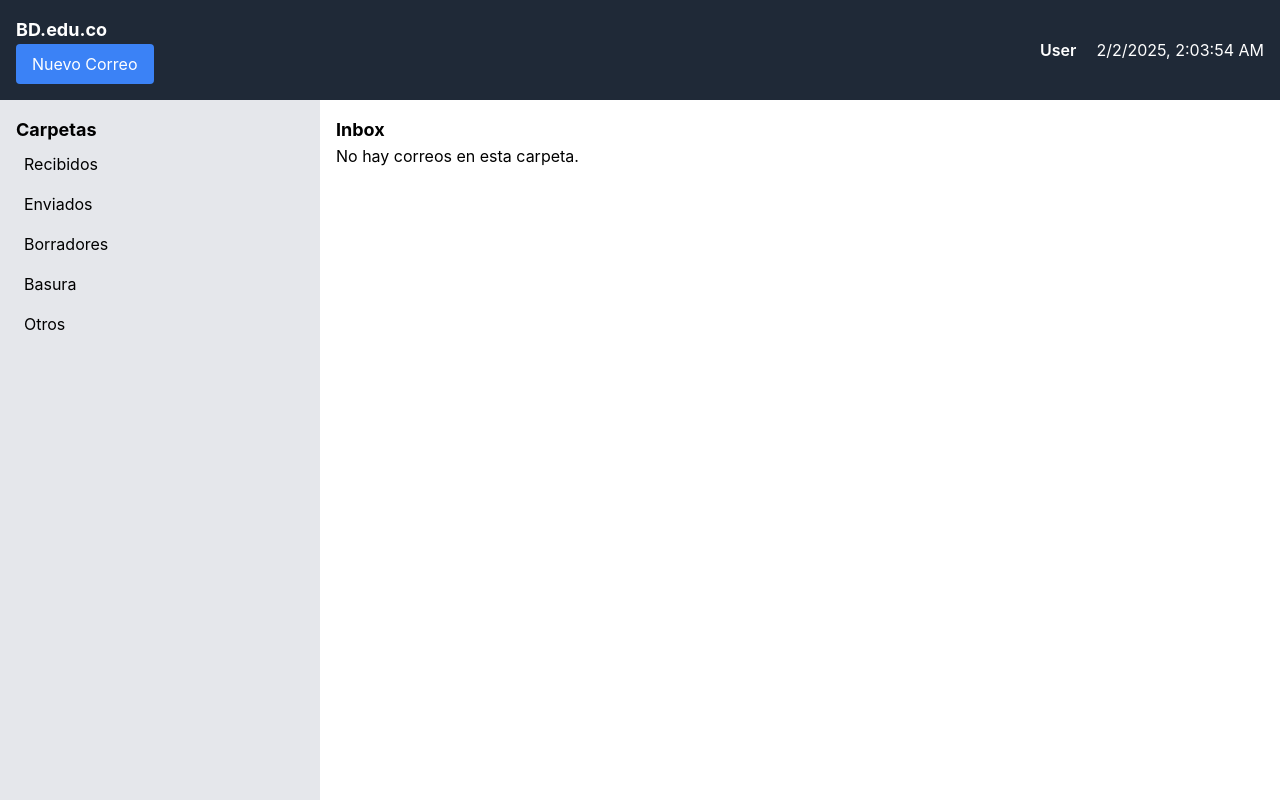
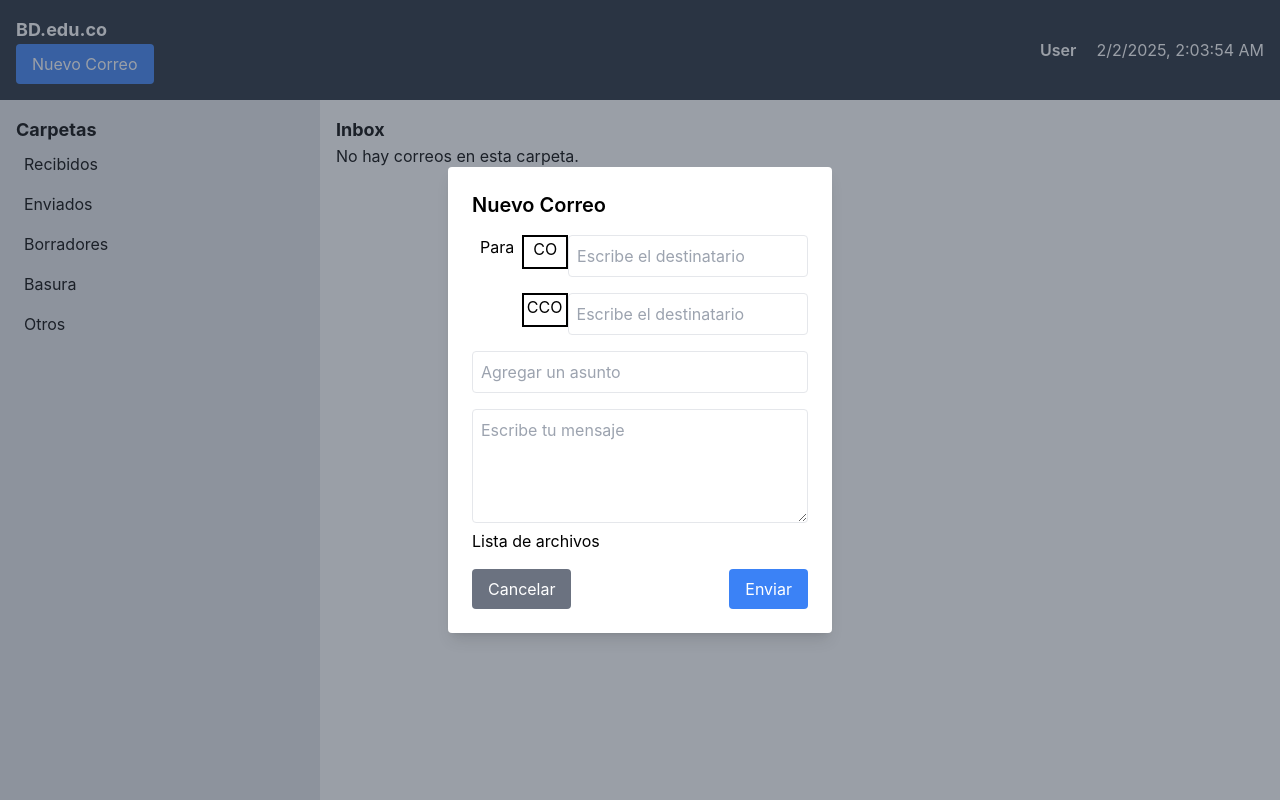
Before and after one commit to SantiagoCasallas/ModeloFrontend, a React (Create React App) app in the folder modelofrontend/: page /Inicio in a window 1280 px wide. Both pictures are taken after a click on the button "Nuevo Correo". Built offline with nearby package versions, Linux system fonts and the light colour scheme.

Commit message:
primera prueba

```diff
--- a/modelofrontend/src/Components/EmailItem.js
+++ b/modelofrontend/src/Components/EmailItem.js
@@ -8,7 +8,7 @@ function EmailItem({ email, setSelectedEmail }) {
             <p className="font-bold">{email.subject}</p>
             <p className="text-sm text-gray-600">From: {email.sender}</p>
         </div>
-        <div className="border border-5 border-red-300 p-2 cursor-pointer hover:bg-gray-100" onClick={() => setSelectedEmail(email)}>
+        <div className="border border-5 border-red-300 p-2 cursor-pointer hover:bg-gray-100 w-4/5" onClick={() => setSelectedEmail(email)}>
             <p>{email.body}</p>
         </div>
         <div className="border border-5 border-red-300 p-2 cursor-pointer hover:bg-gray-100" onClick={() => setSelectedEmail(email)}>
--- a/modelofrontend/src/Components/InboxView.js
+++ b/modelofrontend/src/Components/InboxView.js
@@ -5,11 +5,11 @@ import EmailItem from "./EmailItem";
 function InboxView({ selectedFolder, setSelectedEmail }) {
     const emails = {
         Recibidos: [
-            { id: 1, subject: "¡Bienvenido!", sender: "admin@example.com", date:"10/12/02",body: "¡Bienvenido a nuestro servicio!" },
-            { id: 2, subject: "Recordatorio de reunión", sender: "jefe@example.com", date:"10/12/02", body: "No olvides nuestra reunión a las 3 PM." },
+            { id: 1, subject: "¡Bienvenido!", sender: "admin@example.com", co:"",date:"10/12/02",body: "¡Bienvenido a nuestro servicio!" },
+            { id: 2, subject: "Recordatorio de reunión", sender: "jefe@example.com", co:"", date:"10/12/02", body: "No olvides nuestra reunión a las 3 PM." },
         ],
         Enviados: [
-            { id: 3, subject: "Actualización del proyecto", sender: "yo@example.com", date:"10/12/02", body: "Aquí está la última actualización del proyecto." },
+            { id: 3, subject: "Actualización del proyecto", sender: "yo@example.com", co:"", coo:"", date:"10/12/02", body: "Aquí está la última actualización del proyecto." },
         ],
         Borradores: [
             { id: 4, subject: "Idea sin terminar", sender: "yo@example.com", date:"10/12/02", body: "Todavía estoy trabajando en esta idea..." },
--- a/modelofrontend/src/Components/Navbar.js
+++ b/modelofrontend/src/Components/Navbar.js
@@ -1,8 +1,8 @@
-// Navbar.js
 import React, { useState, useEffect } from "react";
 
 function Navbar() {
   const [dateTime, setDateTime] = useState(new Date());
+  const [showNewMail, setShowNewMail] = useState(false); // Estado para controlar la visibilidad del nuevo correo
 
   useEffect(() => {
     const interval = setInterval(() => {
@@ -11,20 +11,114 @@ function Navbar() {
     return () => clearInterval(interval);
   }, []);
 
+  // Función para abrir la interfaz de nuevo correo
+  const handleNewMailClick = () => {
+    setShowNewMail(true);
+  };
+
+  // Función para cerrar la interfaz de nuevo correo
+  const handleCloseNewMail = () => {
+    setShowNewMail(false);
+  };
+
   return (
+    <div>
       <div className="w-full bg-gray-800 text-white p-4 flex justify-between items-center">
         <div>
-
           <div className="text-lg font-bold">BD.edu.co</div>
           <div className="flex items-center gap-4">
-            <button className="bg-blue-500 px-4 py-2 rounded text-white">Nuevo Correo</button>
+            <button
+              className="bg-blue-500 px-4 py-2 rounded text-white"
+              onClick={handleNewMailClick}
+            >
+              Nuevo Correo
+            </button>
           </div>
         </div>
         <div>
           <span className="font-semibold mr-5">User</span>
           <span>{dateTime.toLocaleString()}</span>
+        </div>
+      </div>
 
+      {/* Interfaz de nuevo correo */}
+      {showNewMail && (
+        <div className="fixed top-0 left-0 w-full h-full bg-gray-700 bg-opacity-50 flex justify-center items-center">
+          <div className="bg-white p-6 rounded shadow-lg w-96">
+            <h2 className="text-xl font-semibold mb-4">Nuevo Correo</h2>
+            <form>
+              <div className="mb-4 flex">
+                <label className="w-12 block mb- mx-2" htmlFor="to">
+                  Para
+                </label>
+                <label className="border-2 border-black text-center w-16 block mb-2" htmlFor="to">
+                  CO
+                </label>
+                <input
+                  type="email"
+                  id="to"
+                  className="w-full p-2 border rounded"
+                  placeholder="Escribe el destinatario"
+                />
               </div>
+              <div className="mb-4 flex">
+                <label className="w-12 block mb- mx-2" htmlFor="to">
+
+                </label>
+                <label className="border-2 border-black text-center w-16 block mb-2" htmlFor="to">
+                  CCO
+                </label>
+                <input
+                  type="email"
+                  id="to"
+                  className="w-full p-2 border rounded"
+                  placeholder="Escribe el destinatario"
+                />
+              </div>
+              <div className="mb-4">
+                <label className="block mb-2" htmlFor="subject">
+                </label>
+                <input
+                  type="text"
+                  id="subject"
+                  className="w-full p-2 border rounded"
+                  placeholder="Agregar un asunto"
+                />
+              </div>
+              <div className="mb-4">
+                <label className="block mb-2" htmlFor="body">
+                </label>
+                <textarea
+                  id="body"
+                  className="w-full p-2 border rounded"
+                  rows="4"
+                  placeholder="Escribe tu mensaje"
+                />
+                <div>
+                    <label>
+                        Lista de archivos
+                    </label>
+                </div>
+              </div>
+              <div className="flex justify-between">
+                <button
+                  type="button"
+                  className="bg-gray-500 px-4 py-2 rounded text-white"
+                  onClick={handleCloseNewMail} // Cerrar el formulario
+                >
+                  Cancelar
+                </button>
+                <button
+                  type="submit"
+                  className="bg-blue-500 px-4 py-2 rounded text-white"
+                >
+                  Enviar
+                </button>
+              </div>
+            </form>
+          </div>
+        </div>
+      )}
     </div>
   );
 }
```
Lines whose indentation alone changed are shown as unchanged.
